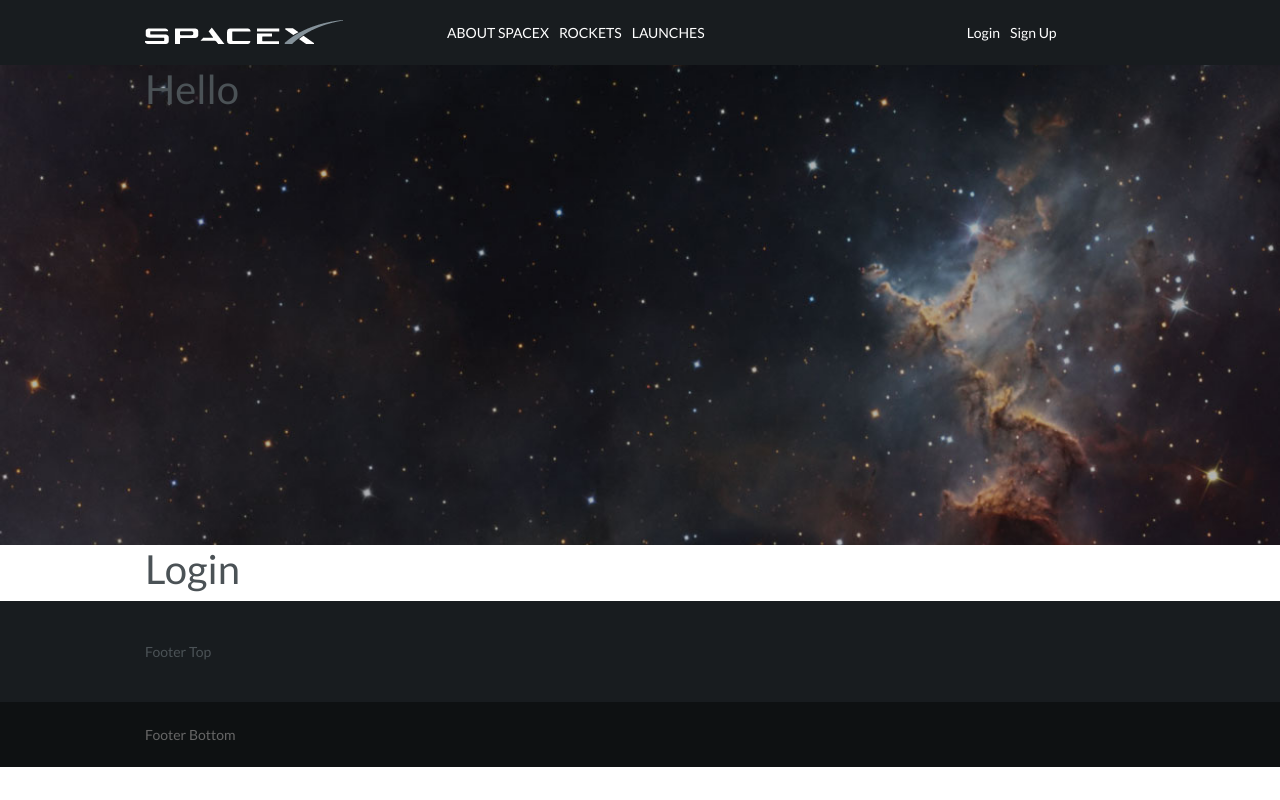
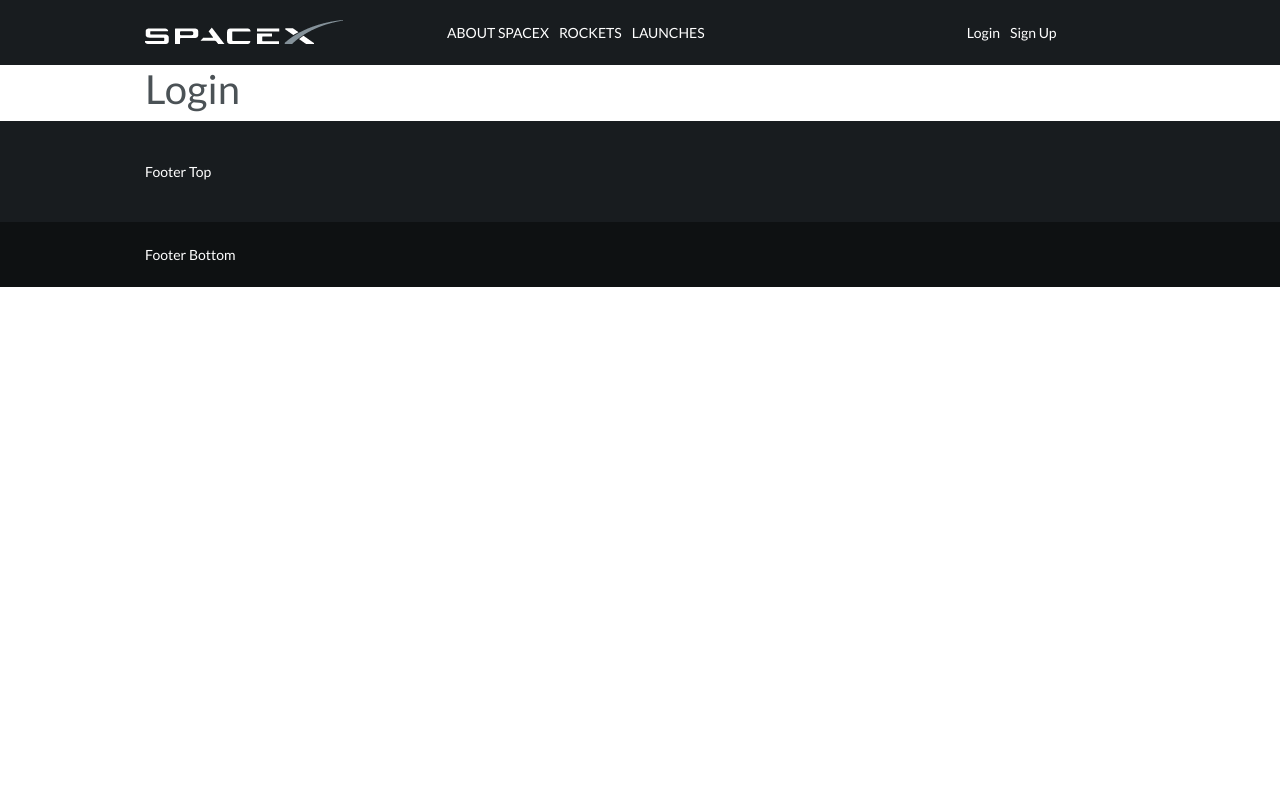
Before and after one commit to AnnaVih/React_R_SpaceX, a React app: page /register in a window 1280 px wide. Built offline with nearby package versions, Linux system fonts and the light colour scheme.

Commit message:
Restructure some code for navigation and footer

```diff
--- a/src/App.js
+++ b/src/App.js
@@ -15,16 +15,20 @@
 import Blog from './containers/Pages/Blog'
 import Login from './containers/Pages/Login'
 import Register from './containers/Pages/Register'
-import NoFoundPage from './components/NoFoundPage'
+import Aux from './hoc/Aux/Aux'
+import Navigation from './containers/Navigation'
+import Footer from './components/Layout/Footer/Footer'
 
 library.add(faBars)
 
 const App = () => (
   <BrowserRouter>
+    <Aux>
+      <Navigation />
+      <Route exact path="/" component={HomePage} />
       <Layout>
         <Switch>
-        <Route exact path="/" component={HomePage} />
-        <Route path="/info" component={InfoPage} />
+          <Route exact path="/info" component={InfoPage} />
           <Route exact path="/rockets" component={RocketsList} />
           <Route path="/rockets/:id" component={Rocket} />
           <Route exact path="/launches" component={LaunchesList} />
@@ -33,9 +37,10 @@
           <Route path="/blogs/:id" component={Blog} />
           <Route path="/login" component={Login} />
           <Route path="/register" component={Register} />
-        <Route component={NoFoundPage} />
         </Switch>
       </Layout>
+      <Footer />
+    </Aux>
   </BrowserRouter>
 )
 
--- a/src/components/Layout/Footer/Footer.js
+++ b/src/components/Layout/Footer/Footer.js
@@ -2,34 +2,29 @@
 import styled from 'styled-components'
 
 const FooterWrapper = styled.div`
-  height: 170px;
+  height: 140px;
 `
 
-const FooterTop = styled.div`
-  padding: 40px;
-  background-color: #181c1f;
-`
-
-const FooterBottom = styled.div`
-  background-color: #0e1112;
-  padding: 22px;
-  color: #666;
+const SubFooter = styled.div`
+  padding: ${props => props.footerPadding}px;
+  background-color: ${props => props.footerBg};
 `
 
 const FooterContent = styled.div`
   margin: 0 auto;
   max-width: 990px;
   min-width: 360px;
+  color: white;
 `
 
 const Footer = () => (
   <FooterWrapper>
-    <FooterTop>
+    <SubFooter footerPadding={40} footerBg="#181c1f">
       <FooterContent>Footer Top</FooterContent>
-    </FooterTop>
-    <FooterBottom>
+    </SubFooter>
+    <SubFooter footerPadding={22} footerBg="#0e1112">
       <FooterContent>Footer Bottom</FooterContent>
-    </FooterBottom>
+    </SubFooter>
   </FooterWrapper>
 )
 
--- a/src/components/Layout/Header/Header.js
+++ b/src/components/Layout/Header/Header.js
@@ -1,7 +1,7 @@
 import React from 'react'
 import styled from 'styled-components'
 
-import SpaceXBgImage from '../../../assets/images/spacex_about_company.jpg'
+import SpaceXBgImage from '../../../assets/images/missions-header.jpg'
 
 const HeaderWrapper = styled.header`
   height: 30vh;
@@ -9,20 +9,32 @@
   background-size: cover;
   background-position: 100%;
   @media (min-width: 767px) {
-    height: 60vh;
+    height: 73vh;
   }
 `
 
 const HeaderContent = styled.div`
+  display: flex;
+  align-items: center;
+  text-align: center;
   margin: 0 auto;
   max-width: 990px;
   min-width: 360px;
+  height: 500px;
+`
+
+const HeaderHeading = styled.h1`
+  color: white;
+  line-height: 1.5;
 `
 
 const HomeHeader = () => (
   <HeaderWrapper>
     <HeaderContent>
-      <h1>Hello</h1>
+      <HeaderHeading>
+        Our launch manifest is populated by a diverse customer base, including space station resupply missions,
+        commercial satellite launch missions, and US government science and national security missions.
+      </HeaderHeading>
     </HeaderContent>
   </HeaderWrapper>
 )
--- a/src/components/Layout/Navigation/BrandLogo.js
+++ b/src/components/Layout/Navigation/BrandLogo.js
@@ -5,10 +5,13 @@
 import SpaceXLogo from '../../../assets/images/spaceX_logo.png'
 
 const BrandLogoWrapper = styled.div`
-  width: 80%;
+  width: 90%;
   padding: 0 0 5% 5%;
   @media (min-width: 767px) {
     width: 30%;
+  }
+
+  @media (min-width: 900px) {
     padding: 0;
   }
 `
--- a/src/components/Layout/Navigation/NavigationLinks.js
+++ b/src/components/Layout/Navigation/NavigationLinks.js
@@ -5,7 +5,7 @@
 
 import Aux from '../../../hoc/Aux/Aux'
 
-const NavigationWrapper = styled.div`
+const NavigationLinksWrapper = styled.div`
   width: 100%;
   background: lightgray;
   @media (min-width: 767px) {
@@ -16,7 +16,7 @@
   }
 `
 
-const SubNavigation = styled.div`
+const SubNavigationLinks = styled.div`
   display: flex;
   flex-wrap: wrap;
   width: 100%;
@@ -74,8 +74,8 @@
 
     return (
       <Aux>
-        <NavigationWrapper navWidth={70}>
-          <SubNavigation navWidth={75}>
+        <NavigationLinksWrapper navWidth={70}>
+          <SubNavigationLinks navWidth={75}>
             <NavigationItem>
               <Link to="/info">ABOUT SPACEX</Link>{' '}
             </NavigationItem>
@@ -85,9 +85,9 @@
             <NavigationItem>
               <Link to="/launches">LAUNCHES</Link>{' '}
             </NavigationItem>
-          </SubNavigation>
-          <SubNavigation navWidth={25}>{isAuthenticated ? authLinks : guestLinks}</SubNavigation>
-        </NavigationWrapper>
+          </SubNavigationLinks>
+          <SubNavigationLinks navWidth={25}>{isAuthenticated ? authLinks : guestLinks}</SubNavigationLinks>
+        </NavigationLinksWrapper>
       </Aux>
     )
   }
--- a/src/containers/Navigation.js
+++ b/src/containers/Navigation.js
@@ -9,11 +9,11 @@
   background-color: #181c1f;
   padding-top: 20px;
   @media (min-width: 767px) {
-    padding: 20px 0;
+    padding: 20px 20px;
   }
 `
 
-const NavigationWrapp = styled.div`
+const NavigationWrapper = styled.div`
   margin: 0 auto;
   max-width: 990px;
   min-width: 360px;
@@ -33,13 +33,13 @@
 
 const Navigation = () => (
   <NavigationContainer>
-    <NavigationWrapp>
+    <NavigationWrapper>
       <BrandLogo />
       <NavigationMobileIcon>
         <FontAwesomeIcon icon="bars" size="lg" />
       </NavigationMobileIcon>
       <NavigationLinks />
-    </NavigationWrapp>
+    </NavigationWrapper>
   </NavigationContainer>
 )
 
--- a/src/containers/Pages/HomePage.js
+++ b/src/containers/Pages/HomePage.js
@@ -1,5 +1,6 @@
 import React, { Component } from 'react'
 import Aux from '../../hoc/Aux/Aux'
+import Header from '../../components/Layout/Header/Header'
 
 class HomePage extends Component {
   state = {
@@ -9,7 +10,7 @@
   render() {
     return (
       <Aux>
-        <h1 state={this.state.data}>Home</h1>
+        <Header data={this.state.data} />
       </Aux>
     )
   }
--- a/src/hoc/Layout/Layout.js
+++ b/src/hoc/Layout/Layout.js
@@ -2,9 +2,6 @@
 import styled from 'styled-components'
 
 import Aux from '../Aux/Aux'
-import Navigation from '../../containers/Navigation'
-import Header from '../../components/Layout/Header/Header'
-import Footer from '../../components/Layout/Footer/Footer'
 
 const MainContent = styled.div`
   margin: 0 auto;
@@ -12,12 +9,9 @@
 `
 const Layout = props => (
   <Aux>
-    <Navigation />
-    <Header />
     <MainContent>
       <main>{props.children}</main>
     </MainContent>
-    <Footer />
   </Aux>
 )
 
--- a/src/styles/global.scss
+++ b/src/styles/global.scss
@@ -16,8 +16,10 @@
 
   a {
     color: white;
-    &:hover {
-      color: #8b939b;
+    &:hover,
+    &:active,
+    &:focus {
+      color: #dfa404;
     }
   }
 }
```
Lines whose indentation alone changed are shown as unchanged.
